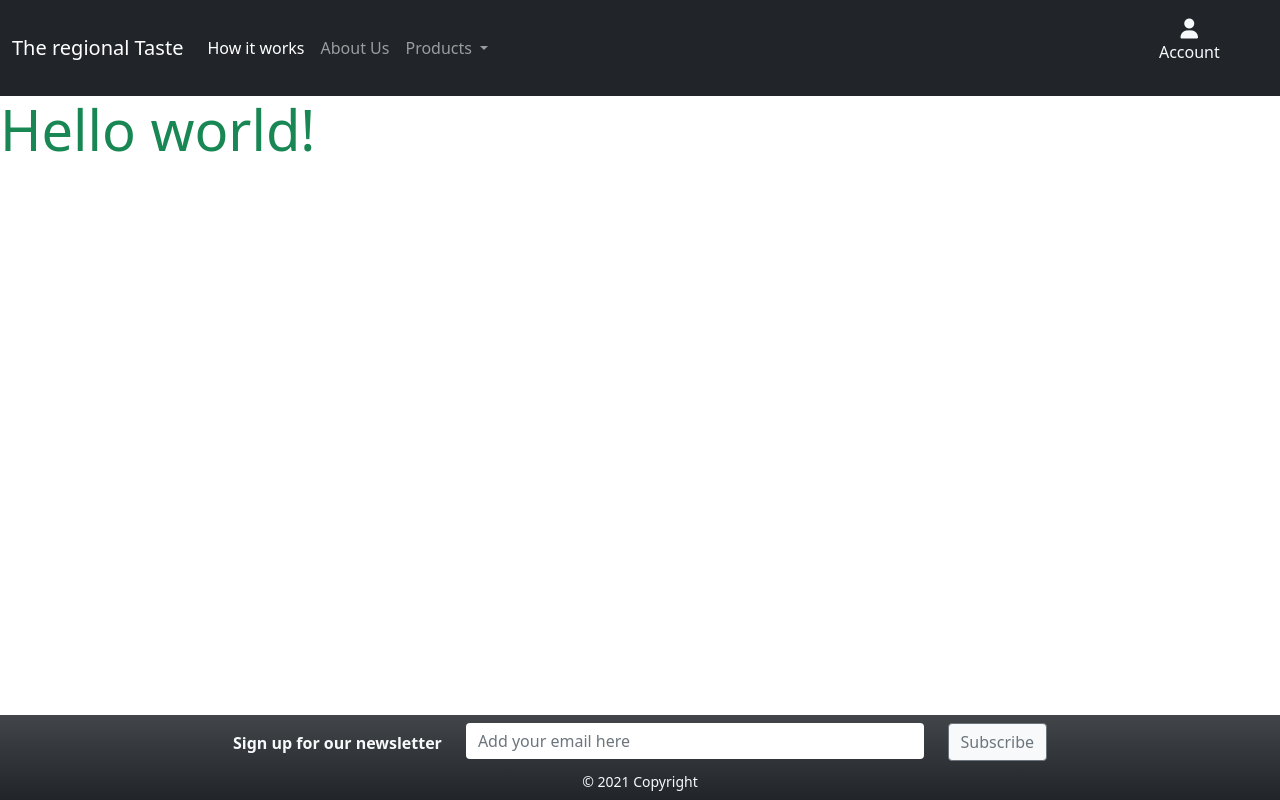
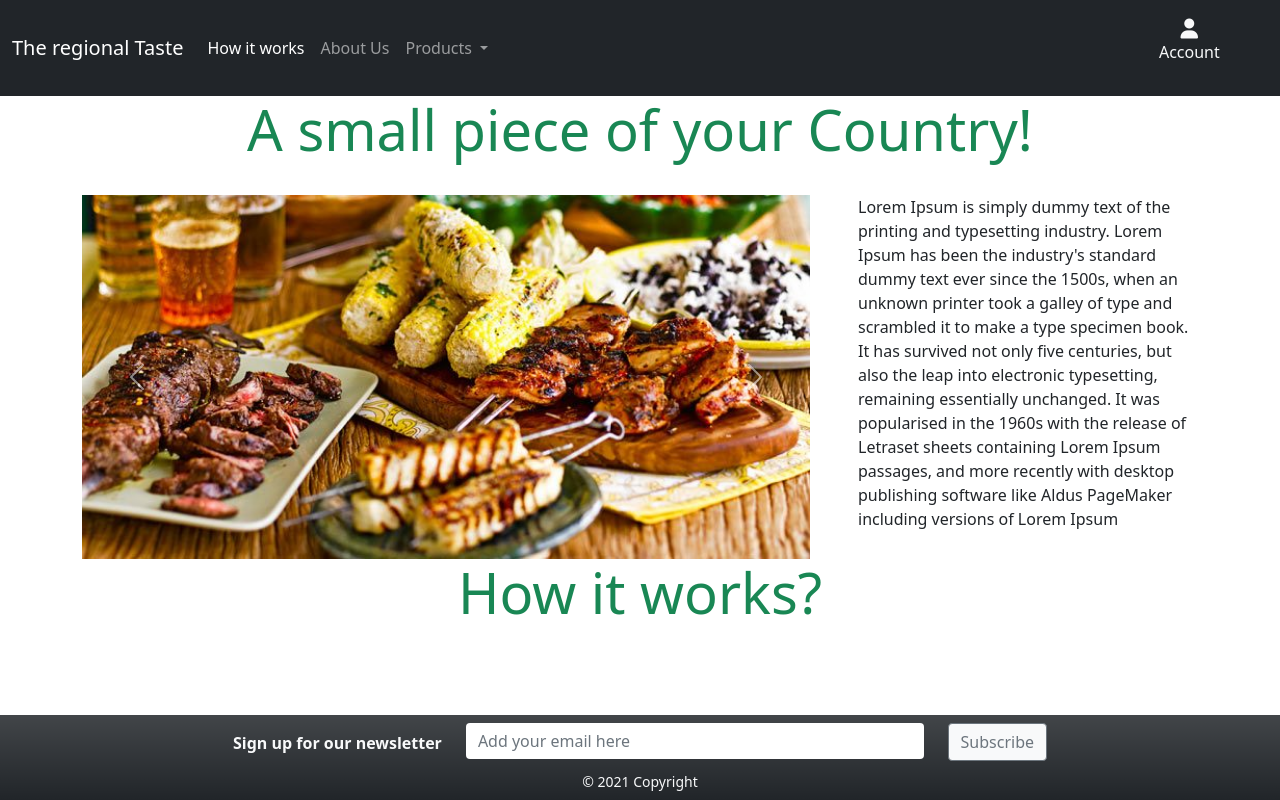
Before and after one commit to nandabritto/PP5, a Django app: page / in a window 1280 px wide. Run offline with Django 3.2, Linux system fonts and the light colour scheme; some libraries are stand-ins or nearby versions.

Commit message:
Add carroussel on index page

```diff
--- a/home/templates/home/index.html
+++ b/home/templates/home/index.html
@@ -5,6 +5,49 @@
 {% endblock %}
 
 {% block content %}
+<h1 class="display-4 text-success text-center">A small piece of your Country! </h1>
+<div class="container">
+    <div class="row justify-content-md-center gx-5">
 
-    <h1 class= "display-4 text-success">Hello world! </h1>
-{% endblock %}
+        <div class="col-lg-8 col-md-8 col-sm-12 mt-4">
+            <div id="carouselExampleFade" class="carousel slide carousel-fade" data-bs-ride="carousel">
+                <div class="carousel-inner">
+                    <div class="carousel-item active" data-bs-interval="10000">
+                        <img src="{{ MEDIA_URL }}media/barbecued-meats-24426a4.jpg" class="d-block w-100" alt="...">
+
+                    </div>
+                    <div class="carousel-item" data-bs-interval="2000">
+                        <img src="{{ MEDIA_URL }}media/noimage.jpg" class="d-block w-100" alt="...">
+
+                    </div>
+                    <div class="carousel-item">
+                        <img src="{{ MEDIA_URL }}media/noimage.jpg" class="d-block w-100" alt="...">
+
+                    </div>
+                </div>
+                <button class="carousel-control-prev" type="button" data-bs-target="#carouselExampleFade"
+                    data-bs-slide="prev">
+                    <span class="carousel-control-prev-icon" aria-hidden="true"></span>
+                    <span class="visually-hidden">Previous</span>
+                </button>
+                <button class="carousel-control-next" type="button" data-bs-target="#carouselExampleFade"
+                    data-bs-slide="next">
+                    <span class="carousel-control-next-icon" aria-hidden="true"></span>
+                    <span class="visually-hidden">Next</span>
+                </button>
+            </div>
+        </div>
+
+        <div class="col col-lg-4 col-md-4 col-sm-12 mt-4">
+            <p> Lorem Ipsum is simply dummy text of the printing and typesetting industry. Lorem Ipsum has been the
+                industry's standard dummy text ever since the 1500s, when an unknown printer took a galley of type and
+                scrambled it to make a type specimen book. It has survived not only five centuries, but also the leap
+                into electronic typesetting, remaining essentially unchanged. It was popularised in the 1960s with the
+                release of Letraset sheets containing Lorem Ipsum passages, and more recently with desktop publishing
+                software like Aldus PageMaker including versions of Lorem Ipsum</p>
+        </div>
+    </div>
+
+    <h1 class="display-4 text-success text-center">How it works? </h1>
+
+    {% endblock %}
--- a/store/settings.py
+++ b/store/settings.py
@@ -144,6 +144,9 @@ USE_TZ = True
 STATIC_URL = '/static/'
 STATICFILES_DIRS = (os.path.join(BASE_DIR, 'static'),)
 
+MEDIA_URL = '/media/'
+MEDIA_ROOT = os.path.join(BASE_DIR, 'media')
+
 # Default primary key field type
 # https://docs.djangoproject.com/en/3.2/ref/settings/#default-auto-field
 
--- a/store/urls.py
+++ b/store/urls.py
@@ -15,9 +15,11 @@ Including another URLconf
 """
 from django.contrib import admin
 from django.urls import path, include
+from django.conf import settings
+from django.conf.urls.static import static
 
 urlpatterns = [
     path('admin/', admin.site.urls),
     path('accounts/', include('allauth.urls')),
     path('', include('home.urls')),
-]
+] + static(settings.MEDIA_URL, document_root=settings.MEDIA_ROOT)
```
Also changed, not shown: media/barbecued-meats-24426a4.jpg (added), media/noimage.jpg (added).
